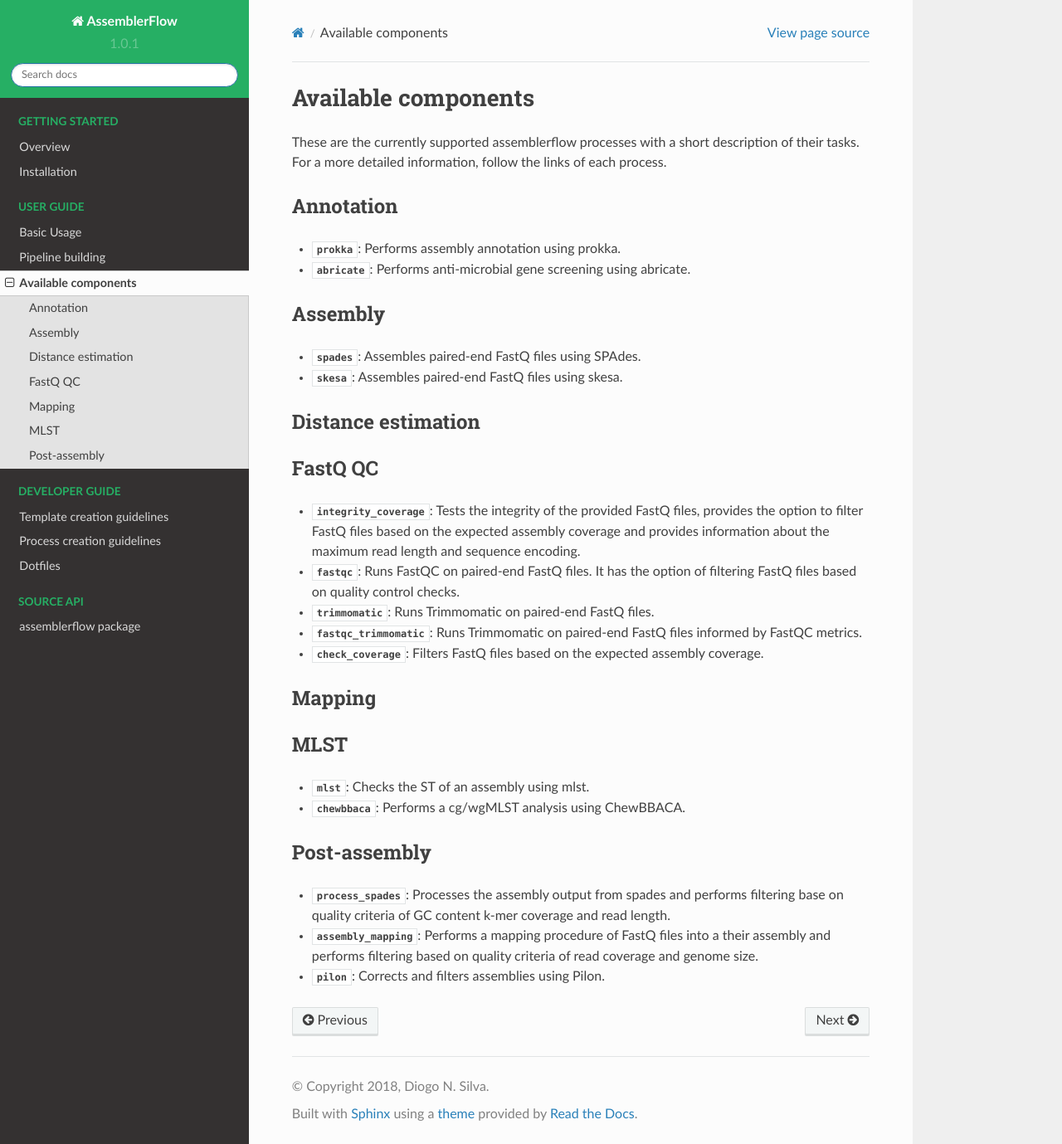
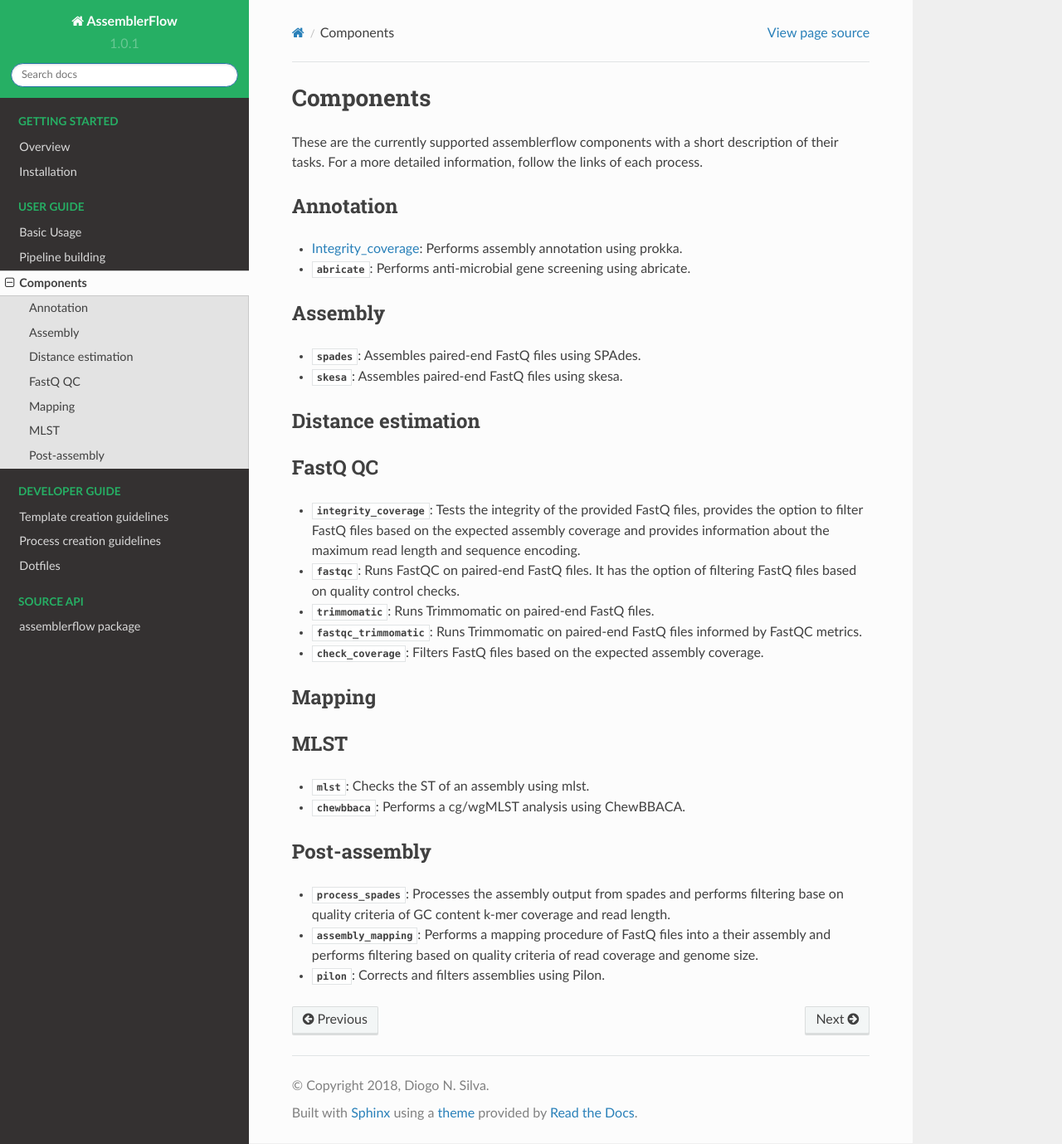
Before and after one commit to assemblerflow/flowcraft, a Sphinx documentation site: the page built from docs/user/available_components.rst, in a window 1280 px wide and 1379 px high. Shown: the whole window at 83% size. Built offline with Sphinx 7.4.7 and the Read the Docs theme 2.0.0, drawn with Linux system fonts in a browser that asks for light colours; pages that are not in the unit, such as notebooks, are missing from menus.

Commit message:
Started documentation for individual components.

```diff
--- a/docs/assemblerflow.generator.rst
+++ b/docs/assemblerflow.generator.rst
@@ -1,5 +1,9 @@
 assemblerflow\.generator package
 ================================
+
+.. toctree::
+
+    assemblerflow.generator.components
 
 Submodules
 ----------
--- a/docs/user/available_processes.rst
+++ b/docs/user/available_components.rst
@@ -1,14 +1,14 @@
-Available components
-====================
+Components
+==========
 
-These are the currently supported assemblerflow processes with a short
+These are the currently supported assemblerflow components with a short
 description of their tasks. For a more detailed information, follow the
 links of each process.
 
 Annotation
 ----------
 
-- :mod:`~assemblerflow.templates.prokka`: Performs assembly annotation using
+- :doc:`components/integrity_coverage`: Performs assembly annotation using
   prokka.
 
 - :mod:`~assemblerflow.templates.abricate`: Performs anti-microbial gene
```
Also changed, not shown: docs/index.rst (+4 -4 lines), docs/user/components/integrity_coverage.rst (added, +55 -0 lines), docs/dev/create_process.rst (renamed from docs/create_process.rst), docs/dev/create_recipes.rst (renamed from docs/create_recipes.rst), docs/dev/create_template.rst (renamed from docs/create_template.rst), docs/dev/process_dotfiles.rst (renamed from docs/process_dotfiles.rst), docs/resources/fork_1.png (added), docs/resources/fork_2.png (added), docs/resources/fork_3.png (added).
